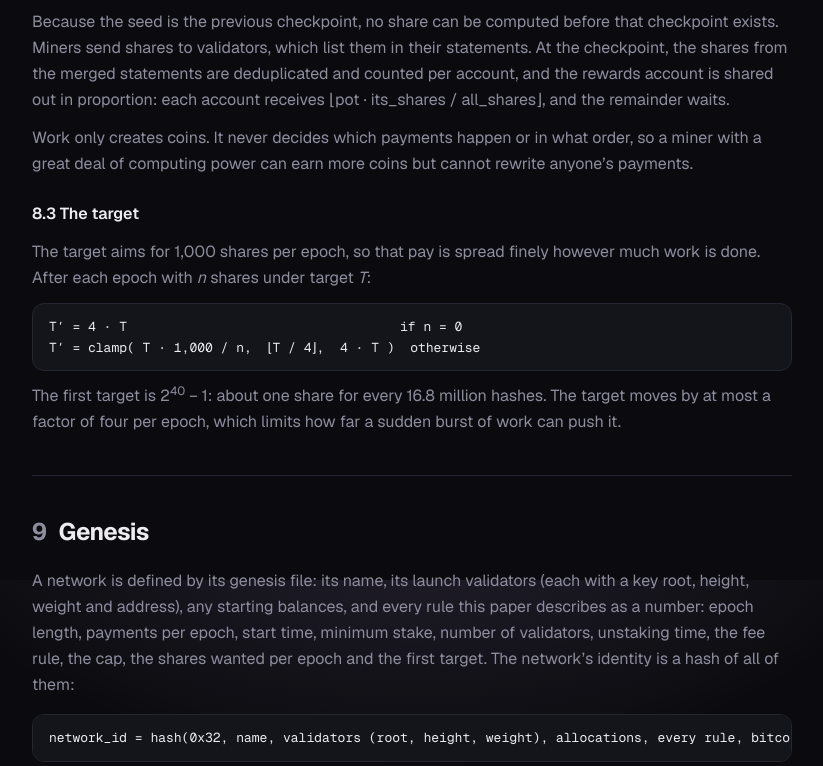
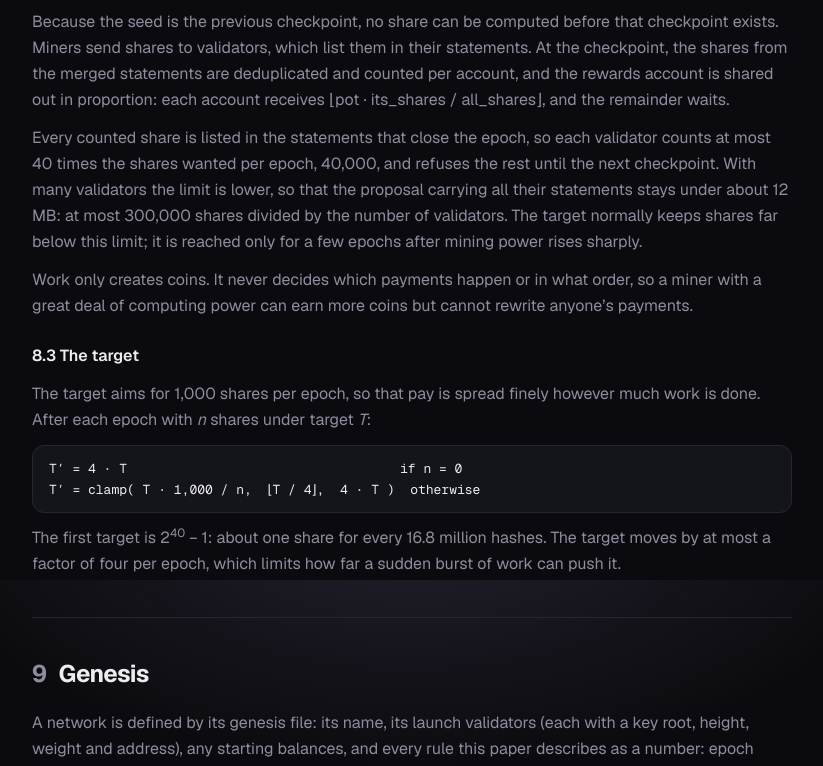
Before and after one commit to GnosysLabs/orien, a Next.js app in the folder web/: page /paper in a window 1280 px wide. Shown: the part 10620-11386 px from the top of the page, without its empty margins (228-1051 px from the left). Built offline with nearby package versions, Linux system fonts and the light colour scheme.

Commit message:
Describe the 40,000-share limit in the paper and the skill
Co-Authored-By: Claude Opus 5.5 <noreply@anthropic.com>

```diff
--- a/web/src/app/paper/page.tsx
+++ b/web/src/app/paper/page.tsx
@@ -527,6 +527,13 @@ a share counts when work < target           seed = digest of the previous checkp
             each account receives ⌊pot · its_shares / all_shares⌋, and the remainder waits.
           </p>
           <p>
+            Every counted share is listed in the statements that close the epoch, so each validator counts at most 40
+            times the shares wanted per epoch, 40,000, and refuses the rest until the next checkpoint. With many
+            validators the limit is lower, so that the proposal carrying all their statements stays under about 12 MB:
+            at most 300,000 shares divided by the number of validators. The target normally keeps shares far below this
+            limit; it is reached only for a few epochs after mining power rises sharply.
+          </p>
+          <p>
             Work only creates coins. It never decides which payments happen or in what order, so a miner with a great
             deal of computing power can earn more coins but cannot rewrite anyone’s payments.
           </p>
@@ -760,7 +767,7 @@ T′ = clamp( T · 1,000 / n,  ⌊T / 4⌋,  4 · T )  otherwise`}</Formula>
             </li>
             <li>
               <strong>Flooding</strong> is limited by the minimum fee on every payment, by per-address connection limits
-              and timeouts, and by a cap of four times the wanted shares per epoch on each validator.
+              and timeouts, and by a limit on the shares each validator counts per epoch (section 8.2).
             </li>
             <li>
               <strong>Mining before the start</strong> is impossible: the first seed depends on a Bitcoin block that does
@@ -840,6 +847,7 @@ T′ = clamp( T · 1,000 / n,  ⌊T / 4⌋,  4 · T )  otherwise`}</Formula>
             ['Shares wanted per epoch', '1,000'],
             ['First target', '2⁴⁰ − 1'],
             ['Target change per epoch', 'at most × 4 or ÷ 4'],
+            ['Shares a validator counts per epoch', '40,000, or 300,000 ÷ validators if fewer'],
             ['Hash function', 'BLAKE3, 32-byte output'],
             ['One-time signature', 'WOTS, w = 16, n = 24 bytes, 51 chains, 1,248 bytes'],
             ['Validator key tree', 'height 16 by default, at most 24'],
```
Also changed, not shown: 2 other files (tests, documents, lock files or other folders).
